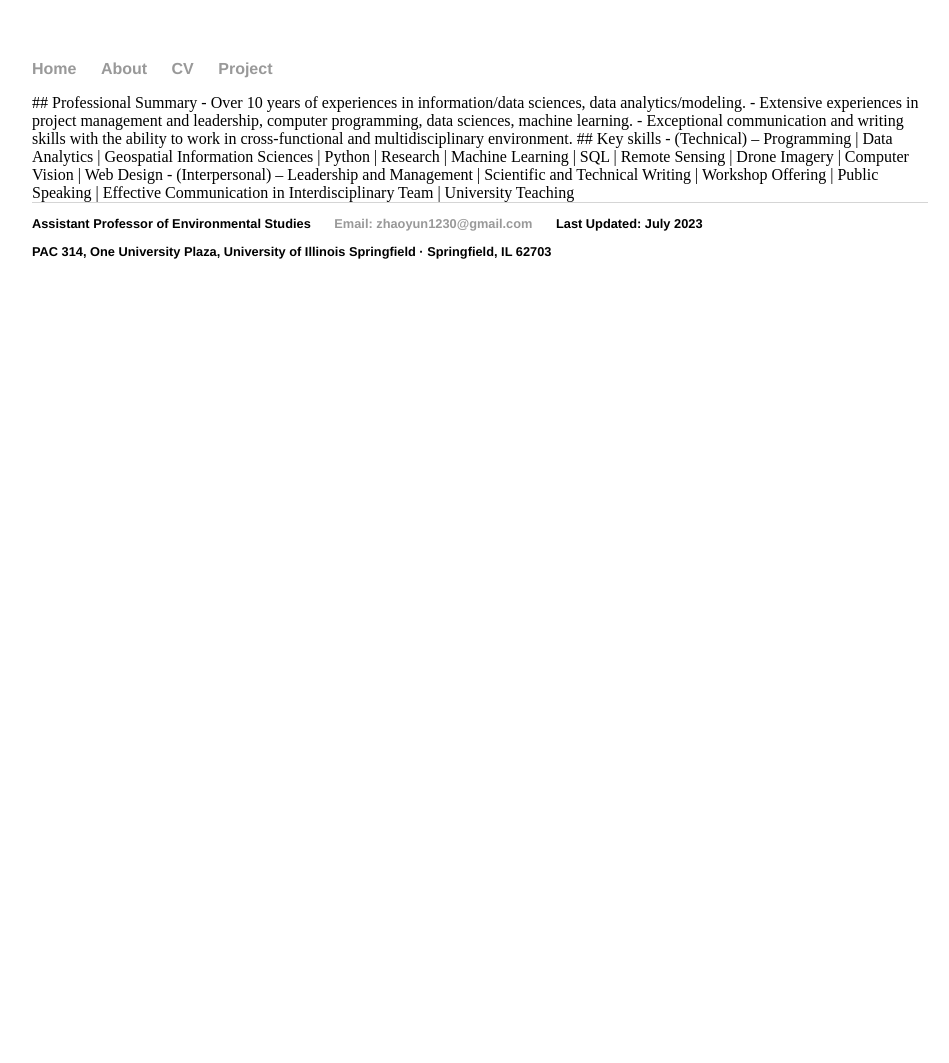
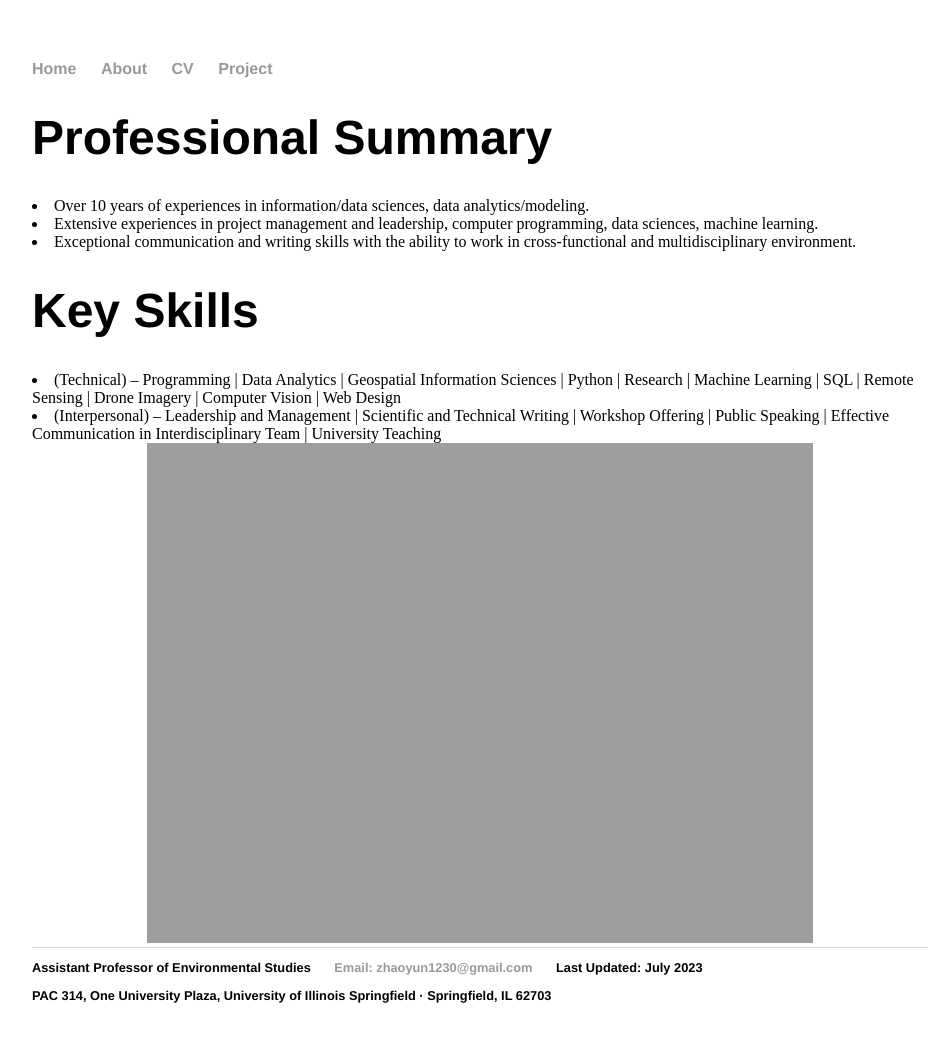
Before and after one commit to yun-zhao/yun-zhao.github.io, a Jekyll site: the page built from about/index.html, in a window 1280 px wide. Shown: the whole page, without its empty margins (160-1109 px from the left). Built offline with Jekyll 4.4.1, drawn with Linux system fonts in a browser that asks for light colours; before the commit the page ends 900 px from its top, so only the background shows below that.

Commit message:
Update index.html

```diff
--- a/about/index.html
+++ b/about/index.html
@@ -3,14 +3,18 @@ layout: default
 title: About Yun Zhao
 ---
 
-## Professional Summary
+		<div class="about">
+			<h1>Professional Summary</h1>
+        <li>Over 10 years of experiences in information/data sciences, data analytics/modeling.</li>
+        <li>Extensive experiences in project management and leadership, computer programming, data sciences, machine learning.</li>
+        <li>Exceptional communication and writing skills with the ability to work in cross-functional and multidisciplinary environment.</li>
 
-- Over 10 years of experiences in information/data sciences, data analytics/modeling.
-- Extensive experiences in project management and leadership, computer programming, data sciences, machine learning.
-- Exceptional communication and writing skills with the ability to work in cross-functional and multidisciplinary environment.
+			<h1>Key Skills</h1>
+        <li>(Technical) – Programming | Data Analytics | Geospatial Information Sciences | Python | Research  | Machine Learning | SQL | Remote Sensing | Drone Imagery | Computer Vision | Web Design</li>
+        <li>(Interpersonal) – Leadership and Management | Scientific and Technical Writing | Workshop Offering | Public Speaking | Effective Communication in Interdisciplinary Team | University Teaching</li>
 
-## Key skills
+    </div>
 
-- (Technical) – Programming | Data Analytics | Geospatial Information Sciences | Python | Research  | Machine Learning | SQL | Remote Sensing | Drone Imagery | Computer Vision | Web Design
-
-- (Interpersonal) – Leadership and Management | Scientific and Technical Writing | Workshop Offering | Public Speaking | Effective Communication in Interdisciplinary Team | University Teaching
+    <div style="text-align:center">
+      <img src="https://yun-zhao.github.io/wordCloud.jpg" alt="Description of the image" height="500">
+    </div>
```
